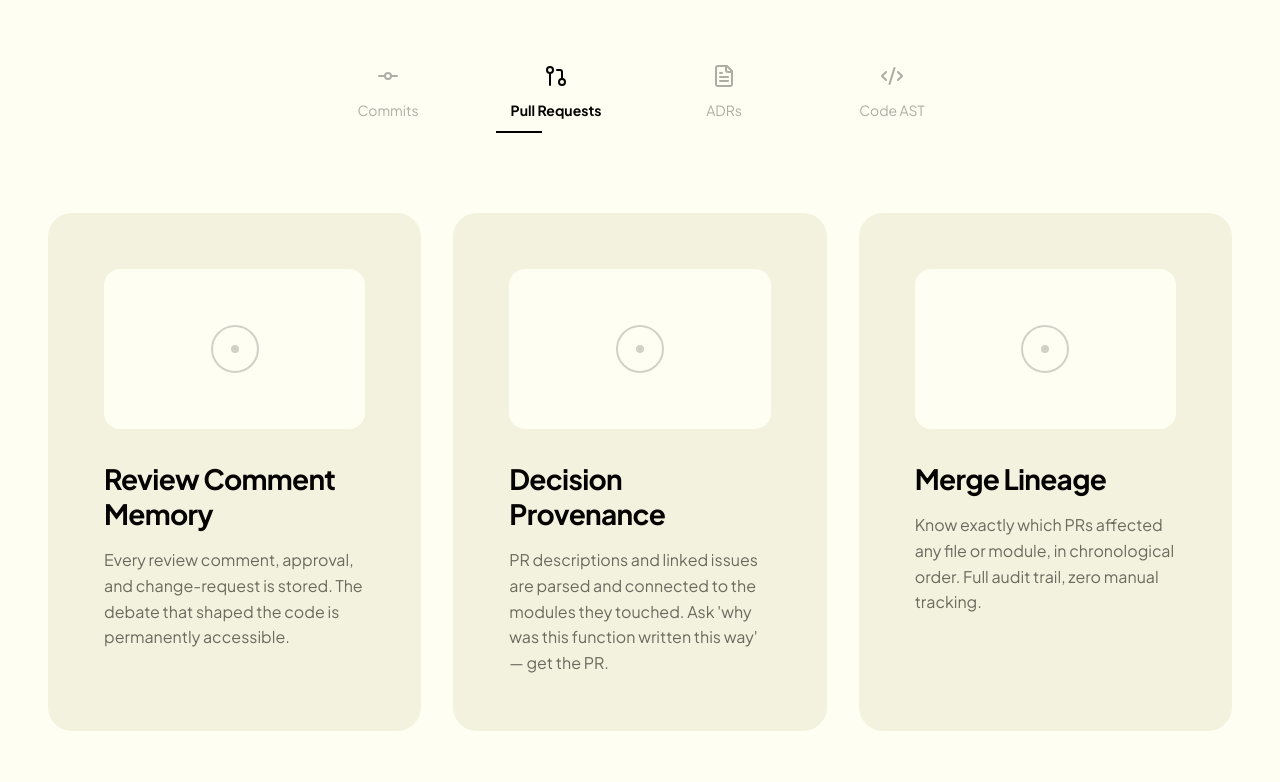
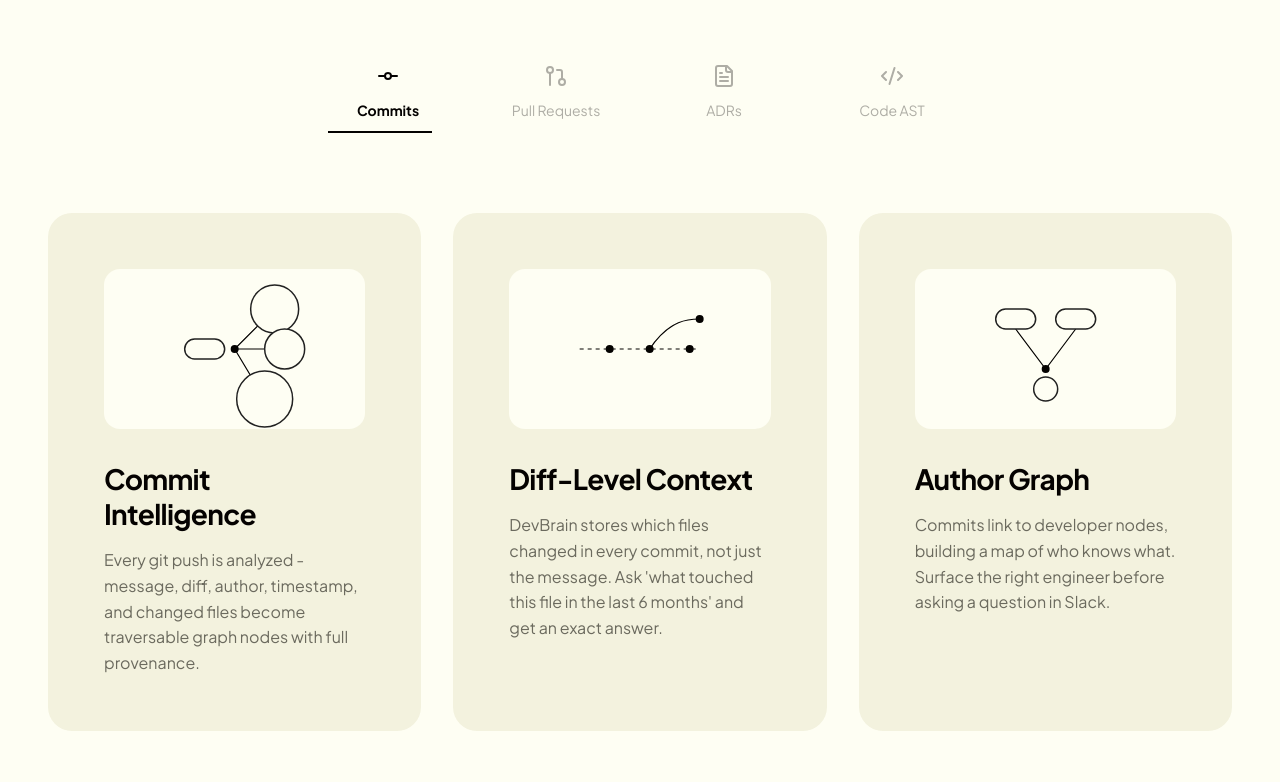
Before and after one commit to ayushk-1801/devbrain, a React (Vite) app in the folder frontend/: page / in a window 1280 px wide. Shown: the part 1960-2742 px from the top of the page. Built offline with nearby package versions, Linux system fonts and the light colour scheme.

Commit message:
few improvements

```diff
--- a/frontend/src/App.tsx
+++ b/frontend/src/App.tsx
@@ -8,7 +8,7 @@
 
 export default function App() {
   return (
-    <div className="min-h-screen bg-bg selection:bg-accent-orchid selection:text-text-primary">
+    <div className="min-h-screen bg-bg selection:bg-accent-mint selection:text-text-primary">
       <Navbar />
       <main>
         <Hero />
--- a/frontend/src/components/Benefits.tsx
+++ b/frontend/src/components/Benefits.tsx
@@ -34,7 +34,7 @@
   {
     icon: UserPlus,
     title: "New Hires",
-    body: "Understand a year of context on day one. Ask anything about the codebase in plain English and get a sourced, accurate answer — no senior engineer required.",
+    body: "Understand a year of context on day one. Ask anything about the codebase in plain English and get a sourced, accurate answer - no senior engineer required.",
     bg: "var(--color-accent-mint)",
     zIndex: 1
   }
@@ -124,7 +124,7 @@
             DevBrain is for Every Engineer
           </h2>
           <p className="font-display text-[16px] md:text-[18px] text-text-muted max-w-[640px] mt-6 leading-[1.7]">
-            From new hires to AI agents — anyone who touches the codebase benefits from persistent memory.
+            From new hires to AI agents - anyone who touches the codebase benefits from persistent memory.
           </p>
         </motion.div>
 
--- a/frontend/src/components/Features.tsx
+++ b/frontend/src/components/Features.tsx
@@ -13,7 +13,7 @@
   commits: [
     {
       title: "Commit Intelligence",
-      body: "Every git push is analyzed — message, diff, author, timestamp, and changed files become traversable graph nodes with full provenance.",
+      body: "Every git push is analyzed - message, diff, author, timestamp, and changed files become traversable graph nodes with full provenance.",
       illustration: (
         <svg viewBox="0 0 160 160" className="w-full h-full">
           <circle cx="80" cy="80" r="4" fill="var(--color-text-primary)" />
@@ -55,18 +55,18 @@
   ],
   prs: [
     { title: "Review Comment Memory", body: "Every review comment, approval, and change-request is stored. The debate that shaped the code is permanently accessible.", illustration: null },
-    { title: "Decision Provenance", body: "PR descriptions and linked issues are parsed and connected to the modules they touched. Ask 'why was this function written this way' — get the PR.", illustration: null },
+    { title: "Decision Provenance", body: "PR descriptions and linked issues are parsed and connected to the modules they touched. Ask 'why was this function written this way' - get the PR.", illustration: null },
     { title: "Merge Lineage", body: "Know exactly which PRs affected any file or module, in chronological order. Full audit trail, zero manual tracking.", illustration: null },
   ],
   adrs: [
     { title: "Auto-Discovery", body: "DevBrain scans /docs/decisions, /adr, /docs/adr, and /.decisions automatically. No config needed.", illustration: null },
-    { title: "Module Linkage", body: "ADRs are linked to the code modules they govern via Cognee's entity extraction. Ask 'what decisions apply to the auth module' — get them all.", illustration: null },
+    { title: "Module Linkage", body: "ADRs are linked to the code modules they govern via Cognee's entity extraction. Ask 'what decisions apply to the auth module' - get them all.", illustration: null },
     { title: "Supersession Tracking", body: "When ADR-12 supersedes ADR-07, the graph records the edge. You always know the current governing decision, not an outdated one.", illustration: null },
   ],
   ast: [
     { title: "Dependency Graph", body: "Functions, classes, and modules form a live call graph. See what depends on what across the entire codebase, in any language.", illustration: null },
     { title: "Impact Analysis", body: "Before changing a function, ask which modules call it. DevBrain traverses the AST graph and lists every affected path.", illustration: null },
-    { title: "Cross-Source Traversal", body: "The AST graph connects to the commit and PR graphs. Find which pull requests modified a function and why — in a single query.", illustration: null },
+    { title: "Cross-Source Traversal", body: "The AST graph connects to the commit and PR graphs. Find which pull requests modified a function and why - in a single query.", illustration: null },
   ]
 };
 
@@ -80,7 +80,7 @@
         const nextIndex = (currentIndex + 1) % tabs.length;
         return tabs[nextIndex].id;
       });
-    }, 5000);
+    }, 8000);
 
     return () => clearInterval(interval);
   }, [activeTab]);
@@ -122,7 +122,7 @@
                     className="absolute bottom-0 left-0 h-[2px] bg-text-primary"
                     initial={{ width: "0%" }}
                     animate={{ width: "100%" }}
-                    transition={{ duration: 5, ease: "linear" }}
+                    transition={{ duration: 8, ease: "linear" }}
                   />
                 )}
               </div>
@@ -140,14 +140,14 @@
             animate={{ opacity: 1, y: 0 }}
             exit={{ opacity: 0, y: -16 }}
             transition={{ duration: 0.25, ease: "easeOut" }}
-            className="grid grid-cols-1 md:grid-cols-3 gap-8"
+            className="grid grid-cols-1 md:grid-cols-3 gap-8 md:h-[480px]"
           >
             {tabContent[activeTab].map((card, idx) => (
               <div
                 key={idx}
-                className="bg-bg-card rounded-[24px] p-[40px] md:p-[56px] flex flex-col hover:-translate-y-[4px] hover:shadow-[0_12px_40px_rgba(4,2,0,0.08)] transition-all duration-300"
+                className="bg-bg-card rounded-[24px] p-[40px] md:p-[56px] flex flex-col h-full hover:-translate-y-[4px] hover:shadow-[0_12px_40px_rgba(4,2,0,0.08)] transition-all duration-300"
               >
-                <div className="w-full h-[160px] bg-bg rounded-[16px] mb-8 overflow-hidden flex items-center justify-center">
+                <div className="w-full h-[160px] bg-bg rounded-[16px] mb-8 overflow-hidden flex items-center justify-center shrink-0">
                   {card.illustration || (
                     <div className="opacity-20 flex flex-col gap-2 items-center">
                       <div className="w-12 h-12 rounded-full border-2 border-border flex items-center justify-center">
@@ -156,10 +156,10 @@
                     </div>
                   )}
                 </div>
-                <h3 className="font-display text-[24px] md:text-[28px] font-bold text-text-primary mb-4 leading-tight tracking-tight">
+                <h3 className="font-display text-[24px] md:text-[28px] font-bold text-text-primary mb-4 leading-tight tracking-tight shrink-0">
                   {card.title}
                 </h3>
-                <p className="font-display text-[16px] text-text-muted leading-[1.6]">
+                <p className="font-display text-[16px] text-text-muted leading-[1.6] grow">
                   {card.body}
                 </p>
               </div>
--- a/frontend/src/components/Footer.tsx
+++ b/frontend/src/components/Footer.tsx
@@ -89,7 +89,7 @@
         </div>
         <div className="flex items-center gap-[24px]">
           <a href="#" className="font-mono text-[13px] text-text-muted hover:text-text-primary hover:underline underline-offset-4 decoration-1">Terms</a>
-          <a href="#" className="font-mono text-[13px] text-text-muted hover:text-text-primary hover:underline underline-offset-4 decoration-1">GitHub</a>
+          <a href="https://github.com/ayushk-1801/devbrain" className="font-mono text-[13px] text-text-muted hover:text-text-primary hover:underline underline-offset-4 decoration-1">GitHub</a>
           <a href="#" className="font-mono text-[13px] text-text-muted hover:text-text-primary hover:underline underline-offset-4 decoration-1">Docs</a>
         </div>
       </div>
--- a/frontend/src/components/Hero.tsx
+++ b/frontend/src/components/Hero.tsx
@@ -30,7 +30,7 @@
         <p className="font-display text-[16px] md:text-[18px] text-text-muted max-w-[580px] mt-6 leading-[1.7]">
           DevBrain turns every commit, pull request, and architectural decision
           into a permanently queryable knowledge graph. Stop guessing why
-          code exists — get sourced answers in seconds.
+          code exists - get sourced answers in seconds.
         </p>
         <div className="flex flex-row items-center gap-4 mt-10">
           <button className="bg-btn-dark text-btn-dark-text font-mono text-[14px] md:text-[15px] font-medium px-6 py-[14px] rounded-full transition-[background-color,box-shadow] duration-200 cursor-pointer hover:bg-[#3a3836]">
--- a/frontend/src/components/Navbar.tsx
+++ b/frontend/src/components/Navbar.tsx
@@ -65,10 +65,10 @@
 
         {/* Right */}
         <div className="flex items-center gap-5">
-          <a href="https://github.com" target="_blank" rel="noopener noreferrer" aria-label="GitHub Repository" className="flex items-center gap-2 text-text-muted hover:text-text-primary transition-colors">
+          <a href="https://github.com/ayushk-1801/devbrain" target="_blank" rel="noopener noreferrer" aria-label="GitHub Repository" className="flex items-center gap-2 text-text-muted hover:text-text-primary transition-colors">
             <Github size={20} />
           </a>
-          <button className="hidden md:block bg-bg-secondary border-[1.5px] border-border text-text-primary font-mono text-[14px] font-medium px-4 py-1.5 rounded-full cursor-pointer hover:bg-[#E8E8DC] transition-colors duration-200">
+          <button className="hidden md:block bg-bg-secondary border-[1.5px] border-border text-text-primary font-mono text-[14px] font-medium px-4 py-1.5 rounded-full cursor-pointer hover:bg-[#000000] hover:text-white hover:border-[#000000] transition-colors duration-200">
             Get Started
           </button>
         </div>
--- a/frontend/src/components/UseCases.tsx
+++ b/frontend/src/components/UseCases.tsx
@@ -10,25 +10,25 @@
 
 const useCaseContent: Record<string, any[]> = {
   onboarding: [
-    { icon: UserPlus, title: "New Engineer Ramp-Up", body: "A new hire asks 'why does this service exist?' DevBrain surfaces the original ADR, the founding PRs, and the first author — in seconds, not days." },
+    { icon: UserPlus, title: "New Engineer Ramp-Up", body: "A new hire asks 'why does this service exist?' DevBrain surfaces the original ADR, the founding PRs, and the first author - in seconds, not days." },
     { icon: Map, title: "Codebase Orientation", body: "Ask 'what does the payment module do and what depends on it?' Get a sourced walkthrough of the architecture from the actual history." },
     { icon: MessageSquare, title: "Silent Knowledge Transfer", body: "When a senior engineer leaves, their institutional knowledge stays in the graph. DevBrain makes offboarding a non-event." },
     { icon: BookOpen, title: "Self-Serve Documentation", body: "Junior engineers answer their own questions without interrupting seniors. Slack messages asking 'why does this exist' drop dramatically." },
     { icon: Search, title: "Context Before a PR", body: "Before touching unfamiliar code, engineers query DevBrain to understand all prior decisions affecting the module. No stepping on landmines." },
-    { icon: GitBranch, title: "Cross-Team Visibility", body: "Frontend asks 'did the API team change the auth interface?' DevBrain answers with exact commits and PR links — no cross-team Slack threads." }
+    { icon: GitBranch, title: "Cross-Team Visibility", body: "Frontend asks 'did the API team change the auth interface?' DevBrain answers with exact commits and PR links - no cross-team Slack threads." }
   ],
   review: [
     { icon: History, title: "Prior Art Check", body: "Before merging, reviewers ask DevBrain if this approach has been tried before. Avoid re-solving solved problems." },
     { icon: ShieldAlert, title: "Regression Context", body: "Surface every past bug fix touching the files in a PR. Reviewers catch regressions before they ship." },
     { icon: CheckCircle, title: "Decision Alignment", body: "Check if a PR conflicts with an existing ADR. DevBrain flags architectural drift automatically." },
-    { icon: Users, title: "Reviewer Suggestion", body: "DevBrain surfaces who last touched each changed file — built-in CODEOWNERS intelligence." },
+    { icon: Users, title: "Reviewer Suggestion", body: "DevBrain surfaces who last touched each changed file - built-in CODEOWNERS intelligence." },
     { icon: Box, title: "Scope Analysis", body: "Understand the blast radius of a change: which modules are downstream of the files this PR touches?" },
     { icon: TrendingUp, title: "Historical Velocity", body: "See how many PRs this file has had in the last 90 days. Hot files warrant extra scrutiny." }
   ],
   agents: [
     { icon: Bot, title: "MCP Native", body: "Connect Claude Code or Cursor to DevBrain via the Cognee MCP server. Agents query the graph automatically on every task." },
     { icon: Code2, title: "Grounded Code Gen", body: "AI agents generate code with full context of past decisions, not just the current file. No hallucinated solutions." },
-    { icon: AlertCircle, title: "Agentic Refactors", body: "Before an agent refactors a module, it queries what decisions govern it. Safe, compliant changes — automatically." },
+    { icon: AlertCircle, title: "Agentic Refactors", body: "Before an agent refactors a module, it queries what decisions govern it. Safe, compliant changes - automatically." },
     { icon: PenTool, title: "PR Drafting", body: "Agents write PR descriptions that reference the ADRs and prior commits their changes relate to. Automatic context." },
     { icon: Lock, title: "Regression Prevention", body: "Agents check the graph before changing a function: 'has this been reverted before and why?' Ghost bugs stay buried." },
     { icon: Navigation, title: "Multi-hop Reasoning", body: "Agents traverse: function → module → PR → ADR → decision. Answer 'why does this code exist' in a single graph walk." }
@@ -68,10 +68,10 @@
               key={tab.id}
               onClick={() => setActiveTab(tab.id)}
               style={isActive ? { backgroundColor: activeBg } : {}}
-              className={`font-mono text-[14px] px-[24px] py-[10px] rounded-full border-[1.5px] border-border transition-colors cursor-pointer ${
+              className={`font-mono text-[14px] px-[24px] py-[10px] rounded-full border-[1.5px] transition-colors cursor-pointer ${
                 isActive
-                  ? 'text-text-primary font-bold'
-                  : 'bg-transparent text-text-primary hover:bg-bg-secondary'
+                  ? 'border-border text-text-primary font-bold'
+                  : 'border-text-muted bg-transparent text-text-muted hover:bg-bg-secondary'
               }`}
             >
               {tab.label}
```
